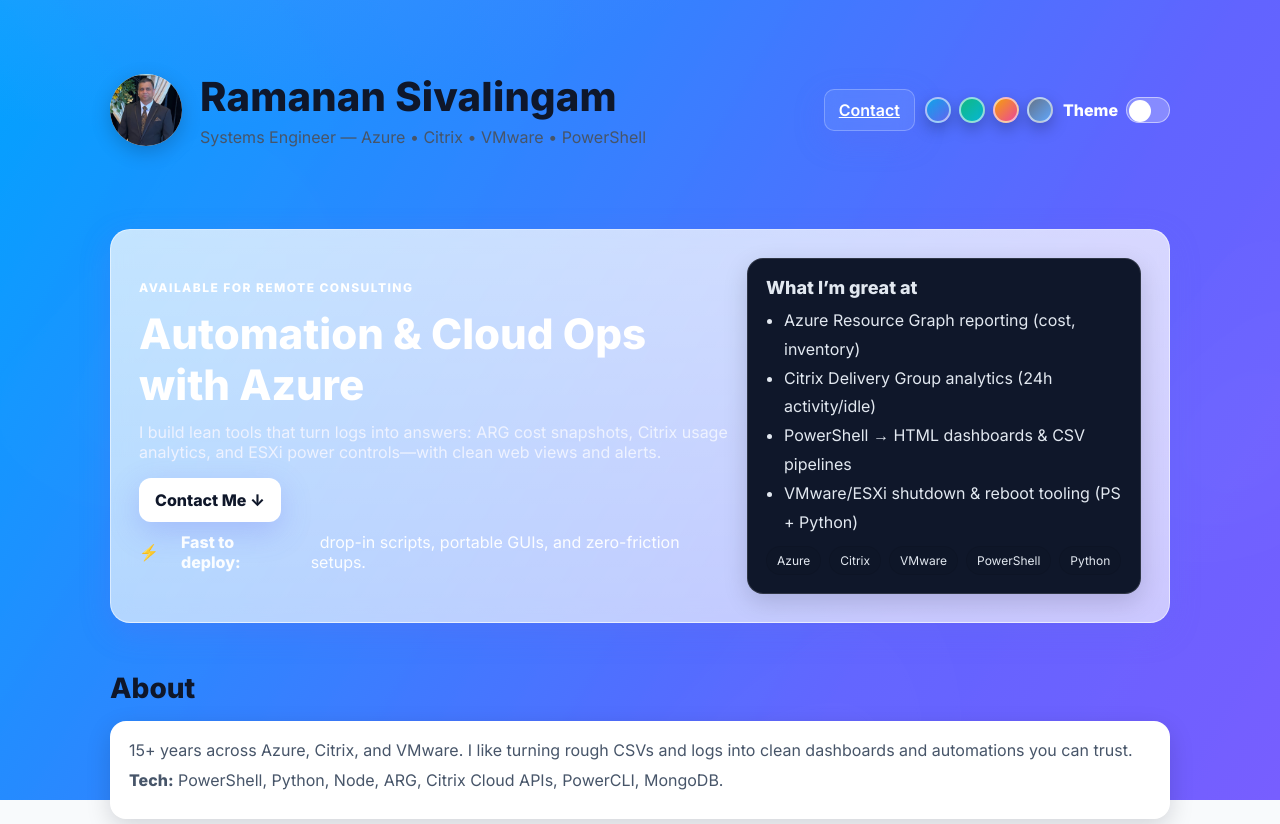
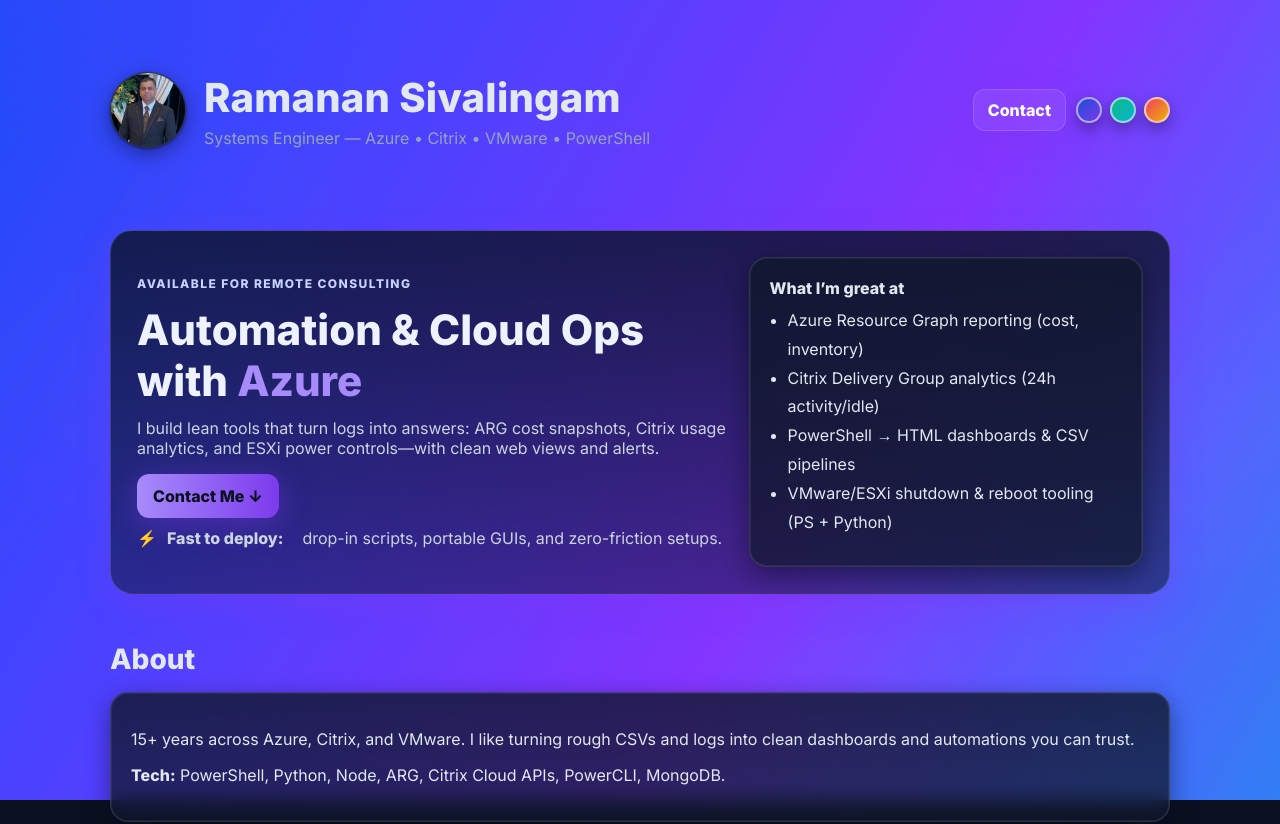
Before and after one commit to ramanan18/ramanan18.github.io, a plain HTML site: page index.html in a window 1280 px wide. Shown: the top 824 px of the page. Drawn offline with Linux system fonts and the light colour scheme.

Commit message:
Update index.html darkmode

```diff
--- a/index.html
+++ b/index.html
@@ -9,143 +9,123 @@
   <link href="https://fonts.googleapis.com/css2?family=Inter:wght@400;600;800&display=swap" rel="stylesheet">
   <style>
     :root{
-      /* Text & surfaces */
-      --fg:#0f172a; --muted:#475569; --bg:#0b1020; --card:#0f172a;
-      /* Accent + gradient stops (editable via JS) */
-      --accent:#6366f1;
-      --g1:#0ea5e9; --g2:#6366f1; --g3:#8b5cf6; --g4:#06b6d4;
-      --glow: 0 10px 30px rgba(99,102,241,.35);
-    }
-    @media (prefers-color-scheme: light){
-      :root{ --fg:#0f172a; --muted:#475569; --bg:#f8fafc; --card:#ffffff; --glow: 0 10px 30px rgba(99,102,241,.25) }
+      /* Dark-first palette */
+      --bg:#0b1020;        /* deep navy */
+      --surface:#0f172a;   /* card bg */
+      --text:#e2e8f0;      /* light text */
+      --muted:#94a3b8;     /* subdued text */
+      --accent:#7c3aed;    /* neon purple */
+      --edge:#a78bfa;      /* glow edge */
+      --g1:#1d4ed8; --g2:#7c3aed; --g3:#06b6d4; --g4:#22d3ee; /* background gradient stops */
+      --ring: 0 0 0 2px #ffffff1a inset, 0 1px 3px rgba(0,0,0,.5);
+      --glow: 0 10px 30px rgba(124,58,237,.35);
     }
     *{box-sizing:border-box}
     html,body{height:100%}
-    body{ margin:0; font-family:Inter,system-ui,Segoe UI,Roboto,Helvetica,Arial,sans-serif; color:var(--fg); background:var(--bg); overflow-x:hidden; }
+    body{
+      margin:0; font-family:Inter,system-ui,Segoe UI,Roboto,Helvetica,Arial,sans-serif;
+      color:var(--text); background:var(--bg); overflow-x:hidden;
+      -webkit-font-smoothing:antialiased; -moz-osx-font-smoothing:grayscale;
+    }
 
-    /* Animated gradient background (uses CSS vars) */
+    /* Animated background */
     .bg-anim{
       position:fixed; inset:0; z-index:-3; filter:saturate(120%);
       background:
-        radial-gradient(1200px 600px at 10% -10%, #a78bfa55, transparent 60%),
-        radial-gradient(1000px 700px at 110% 10%, #22d3ee44, transparent 60%),
-        radial-gradient(900px 600px at 50% 110%, #f472b655, transparent 60%),
-        linear-gradient(120deg,var(--g1) 0%, var(--g2) 40%, var(--g3) 70%, var(--g4) 100%);
+        radial-gradient(1000px 600px at 5% -10%, #7c3aed33, transparent 60%),
+        radial-gradient(900px 600px at 105% 10%, #06b6d433, transparent 60%),
+        radial-gradient(900px 600px at 50% 110%, #22d3ee33, transparent 60%),
+        linear-gradient(120deg,var(--g1) 0%, var(--g2) 35%, var(--g3) 70%, var(--g4) 100%);
       background-size: 200% 200%;
-      animation: pan 24s ease-in-out infinite alternate;
+      animation: pan 26s ease-in-out infinite alternate;
     }
     @keyframes pan{ from{background-position:0% 0%} to{background-position:100% 100%} }
 
-    /* Floating glassy blobs */
+    /* Soft glow blobs */
     .blob{
-      position:fixed; border-radius:50%; filter:blur(40px); opacity:.35; z-index:-2;
+      position:fixed; border-radius:50%; filter:blur(48px); opacity:.35; z-index:-2;
       background:conic-gradient(from 0deg, #fff0, #fff3 40%, #fff0 70%);
-      mix-blend-mode: soft-light;
-      animation: float 18s ease-in-out infinite;
+      mix-blend-mode:soft-light; animation: float 18s ease-in-out infinite;
     }
-    .blob.b1{width:380px; height:380px; left:-80px; top:120px; animation-delay:-2s}
-    .blob.b2{width:320px; height:320px; right:-60px; top:220px; animation-delay:1s}
-    .blob.b3{width:420px; height:420px; left:40%; bottom:-120px; animation-delay:4s}
-    @keyframes float{
-      0%,100%{ transform: translateY(0) translateX(0) scale(1);}
-      50%{ transform: translateY(-30px) translateX(10px) scale(1.05);}
-    }
+    .blob.b1{width:380px;height:380px;left:-80px;top:120px;animation-delay:-2s}
+    .blob.b2{width:320px;height:320px;right:-60px;top:220px;animation-delay:1s}
+    .blob.b3{width:420px;height:420px;left:40%;bottom:-120px;animation-delay:4s}
+    @keyframes float{0%,100%{transform:translateY(0) translateX(0) scale(1)}50%{transform:translateY(-30px) translateX(10px) scale(1.05)}}
 
+    /* Layout */
     header{
       max-width:1100px; margin:0 auto; padding:72px 20px 24px;
       display:flex; align-items:center; gap:24px; justify-content:space-between;
     }
+    main{ max-width:1100px; margin:0 auto; padding:10px 20px 80px; }
+    section{ margin-top:48px }
+    h3{ margin:0 0 16px; font-size:clamp(20px,2.6vw,28px) }
+
+    /* Brand */
     .brand{display:flex; align-items:center; gap:18px}
     .avatar{
-      width:72px;height:72px;border-radius:50%;
-      box-shadow:0 6px 20px rgba(0,0,0,.2); object-fit:cover; background:#fff;
+      width:76px;height:76px;border-radius:50%; object-fit:cover; background:#111827;
+      box-shadow: var(--ring), 0 6px 20px rgba(0,0,0,.4);
+      border:1px solid #ffffff22;
     }
     .title h1{margin:0; font-size:clamp(28px,4vw,40px); letter-spacing:.2px}
     .title p{margin:6px 0 0; color:var(--muted)}
+
+    /* Controls */
     .controls{display:flex; gap:10px; align-items:center; flex-wrap:wrap}
     .btn{
-      appearance:none; border:1px solid #ffffff40; background:#ffffff14; color:#fff;
-      padding:10px 14px; border-radius:10px; cursor:pointer; backdrop-filter: blur(8px);
-      box-shadow: var(--glow); font-weight:600; transition: transform .15s ease, opacity .2s;
+      appearance:none; border:1px solid #ffffff25; background:#ffffff12; color:#fff;
+      padding:10px 14px; border-radius:12px; cursor:pointer; backdrop-filter: blur(8px);
+      box-shadow:var(--glow); font-weight:700; transition: transform .15s ease, opacity .2s, border-color .2s;
     }
-    .btn:hover{ transform: translateY(-1px); opacity:.95 }
-
-    /* Palette swatches */
+    .btn:hover{ transform: translateY(-1px); opacity:.95; border-color:#ffffff40 }
     .palette{display:flex; gap:8px; align-items:center}
     .swatch{
-      width:26px; height:26px; border-radius:50%; border:2px solid #ffffff90; cursor:pointer;
-      box-shadow: 0 6px 16px rgba(0,0,0,.25);
+      width:26px;height:26px;border-radius:50%;border:2px solid #ffffff90;cursor:pointer;
+      box-shadow:0 6px 16px rgba(0,0,0,.35)
     }
-    .swatch.indigo{ background:linear-gradient(135deg,#0ea5e9,#6366f1) }
-    .swatch.emerald{ background:linear-gradient(135deg,#10b981,#06b6d4) }
-    .swatch.amber{ background:linear-gradient(135deg,#f59e0b,#ec4899) }
-    .swatch.slate{ background:linear-gradient(135deg,#64748b,#60a5fa) }
+    .swatch.purple{background:linear-gradient(135deg,#1d4ed8,#7c3aed)}
+    .swatch.teal{background:linear-gradient(135deg,#10b981,#06b6d4)}
+    .swatch.rose{background:linear-gradient(135deg,#f43f5e,#eab308)}
 
-    main{ max-width:1100px; margin:0 auto; padding:10px 20px 80px;}
+    /* Cards */
+    .card{
+      background:linear-gradient(180deg, #0f172acc, #0f172ab0);
+      backdrop-filter: blur(10px);
+      border:1px solid #ffffff1f; border-radius:18px; padding:20px;
+      box-shadow: 0 8px 24px rgba(2,6,23,.45), 0 0 0 1px #ffffff10 inset;
+      transition: transform .2s ease, box-shadow .2s ease, border-color .2s;
+    }
+    .card:hover{ transform: translateY(-4px); box-shadow:0 16px 44px rgba(2,6,23,.55), 0 0 0 1px #ffffff15 inset }
 
-    /* Hero card */
+    /* Hero */
     .hero{
-      background: linear-gradient(180deg, rgba(255,255,255,.75), rgba(255,255,255,.65));
-      backdrop-filter: blur(10px);
-      border:1px solid rgba(255,255,255,.5);
-      border-radius:20px; padding:28px; box-shadow: var(--glow);
-      display:grid; grid-template-columns: 1.2fr .8fr; gap:18px; align-items:center;
+      display:grid; grid-template-columns:1.2fr .8fr; gap:20px; align-items:center;
+      border-radius:22px; padding:26px; border:1px solid #ffffff24; background:linear-gradient(180deg,#0b1228d0,#0b122880);
+      box-shadow:var(--glow);
     }
     @media (max-width:900px){ .hero{ grid-template-columns:1fr } }
-    .kicker{color:#ffffff; font-weight:700; letter-spacing:.12em; text-transform:uppercase; font-size:12px}
-    .hero h2{margin:.3em 0; font-size:clamp(28px,4vw,42px); color:#fff}
-    .type{font-weight:700; color:#fff}
-    .hero p{margin:.5em 0 1em; color:#eef2ff}
-    .hero a.cta{
-      display:inline-block; background:#fff; color:#0f172a; padding:12px 16px; border-radius:12px;
-      font-weight:700; text-decoration:none; box-shadow: var(--glow);
+    .kicker{color:#c7d2fe; font-weight:800; letter-spacing:.12em; text-transform:uppercase; font-size:12px}
+    .hero h2{margin:.3em 0; font-size:clamp(28px,4vw,42px); color:#eef2ff}
+    .type{font-weight:800; color:#a78bfa}
+    .hero p{margin:.6em 0 1em; color:#cbd5e1}
+    .cta{
+      display:inline-block; background:linear-gradient(90deg,var(--edge),var(--accent));
+      color:#0b1020; padding:12px 16px; border-radius:12px; font-weight:800; text-decoration:none;
+      box-shadow:0 6px 30px rgba(124,58,237,.45);
     }
-    .hero .stat{ display:flex; gap:16px; align-items:center; color:#fff; margin-top:10px; opacity:.95 }
+    .stat{ display:flex; gap:10px; align-items:center; color:#cbd5e1; margin-top:10px }
 
-    /* Sections */
-    section{ margin-top:48px }
-    h3{ margin:0 0 16px; font-size:clamp(20px,2.6vw,28px) }
-
-    /* Cards */
-    .grid{ display:grid; gap:16px; grid-template-columns: repeat(12, 1fr); }
-    .col-6{ grid-column: span 6 }
-    .col-4{ grid-column: span 4 }
-    .col-12{ grid-column: span 12 }
-    @media (max-width:900px){ .col-6,.col-4{ grid-column: span 12 } }
-
-    .card{
-      background:var(--card); border:1px solid #ffffff30;
-      border-radius:16px; padding:18px;
-      box-shadow: 0 8px 24px rgba(2,6,23,.15);
-      transition: transform .2s ease, box-shadow .2s ease;
-      will-change: transform;
-    }
-    .card:hover{ transform: translateY(-4px) scale(1.01); box-shadow:0 16px 40px rgba(2,6,23,.22) }
-    .card h4{ margin:0 0 8px; font-size:18px }
-    .card p{ margin:0 0 10px; color:var(--muted) }
-    .tags{ display:flex; gap:8px; flex-wrap:wrap; margin-top:8px }
-    .tag{ font-size:12px; padding:6px 10px; background:#00000008; border-radius:999px; border:1px solid #00000015 }
-
-    .links{display:flex; gap:10px; margin-top:10px}
-    .link{ color:#fff; text-decoration:none; font-weight:700; background: linear-gradient(90deg,var(--g2),var(--g1));
-      padding:8px 12px; border-radius:10px; box-shadow: var(--glow) }
-    .link.ghost{ background:#ffffff12; color:#fff; border:1px solid #ffffff44 }
-
-    /* footer styles kept (no footer rendered) */
-    footer{ margin-top:48px; color:#cbd5e1; font-size:14px; text-align:center }
-
-    /* Reveal on scroll */
+    /* Reveal */
     .reveal{ opacity:0; transform: translateY(20px); transition: opacity .7s ease, transform .7s ease }
     .reveal.visible{ opacity:1; transform:none }
 
-    /* Dark-mode switch styles */
-    .switch{ display:inline-flex; align-items:center; gap:8px; color:#fff; font-weight:700 }
-    .toggle{ width:44px; height:26px; border-radius:26px; background:#ffffff40; position:relative; border:1px solid #ffffff80; }
-    .knob{ position:absolute; top:2px; left:2px; width:22px; height:22px; background:#fff; border-radius:50%; transition:left .2s }
-    .toggle.on .knob{ left:20px }
+    /* Links */
+    a{ color:var(--edge); text-decoration:none }
+    a:hover{ text-decoration:underline }
 
-    /* Link color binds to accent */
-    a{ color:var(--accent) }
+    /* Focus outline */
+    :focus-visible{ outline:2px solid var(--edge); outline-offset:3px }
   </style>
 </head>
 <body>
@@ -156,7 +136,6 @@
 
   <header>
     <div class="brand">
-      <!-- Use your own headshot at /profile.jpg; falls back if missing -->
       <img class="avatar" src="profile.jpg" alt="Portrait of Ramanan Sivalingam"
            onerror="this.onerror=null; this.src='https://avatars.githubusercontent.com/u/9919?v=4'">
       <div class="title">
@@ -167,20 +146,11 @@
 
     <div class="controls">
       <a class="btn" href="mailto:sivaramanan@gmail.com">Contact</a>
-
-      <!-- Color palette picker -->
-      <div class="palette" title="Color theme">
-        <button class="swatch indigo" data-p="indigo" aria-label="Indigo/Cyan"></button>
-        <button class="swatch emerald" data-p="emerald" aria-label="Emerald/Teal"></button>
-        <button class="swatch amber" data-p="amber" aria-label="Amber/Rose"></button>
-        <button class="swatch slate" data-p="slate" aria-label="Slate/Blue"></button>
+      <div class="palette" title="Change accent">
+        <button class="swatch purple" data-p="purple" aria-label="Purple/Indigo"></button>
+        <button class="swatch teal" data-p="teal" aria-label="Teal/Emerald"></button>
+        <button class="swatch rose" data-p="rose" aria-label="Rose/Amber"></button>
       </div>
-
-      <!-- Dark mode toggle -->
-      <label class="switch" title="Toggle dark mode">
-        <span>Theme</span>
-        <div class="toggle" id="themeToggle"><div class="knob"></div></div>
-      </label>
     </div>
   </header>
 
@@ -191,10 +161,10 @@
         <h2>Automation & Cloud Ops with <span class="type" id="type"></span></h2>
         <p>I build lean tools that turn logs into answers: ARG cost snapshots, Citrix usage analytics, and ESXi power controls—with clean web views and alerts.</p>
         <a class="cta" href="#contact">Contact Me ↓</a>
-        <div class="stat">⚡ <strong style="margin-left:6px">Fast to deploy:</strong>&nbsp; drop-in scripts, portable GUIs, and zero-friction setups.</div>
+        <div class="stat">⚡ <strong>Fast to deploy:</strong>&nbsp; drop-in scripts, portable GUIs, and zero-friction setups.</div>
       </div>
 
-      <div class="card" style="background:#0f172a; color:#e2e8f0; border-color:#ffffff22">
+      <div class="card">
         <h4 style="margin:0 0 8px">What I’m great at</h4>
         <ul style="margin:0 0 10px 18px; padding:0; line-height:1.8">
           <li>Azure Resource Graph reporting (cost, inventory)</li>
@@ -202,13 +172,9 @@
           <li>PowerShell → HTML dashboards & CSV pipelines</li>
           <li>VMware/ESXi shutdown & reboot tooling (PS + Python)</li>
         </ul>
-        <div class="tags">
-          <span class="tag">Azure</span><span class="tag">Citrix</span><span class="tag">VMware</span><span class="tag">PowerShell</span><span class="tag">Python</span>
-        </div>
       </div>
     </section>
 
-    <!-- About -->
     <section class="reveal">
       <h3>About</h3>
       <div class="card">
@@ -217,7 +183,6 @@
       </div>
     </section>
 
-    <!-- Contact -->
     <section id="contact" class="reveal">
       <h3>Contact</h3>
       <div class="card">
@@ -242,42 +207,27 @@
       setTimeout(type, deleting ? 70 : 110);
     })();
 
-    // Scroll reveal
-    const observer = ('IntersectionObserver' in window) ? new IntersectionObserver(entries=>{
-      for(const e of entries){ if(e.isIntersecting){ e.target.classList.add('visible'); observer.unobserve(e.target); } }
+    // Reveal on scroll
+    const io = ('IntersectionObserver' in window) ? new IntersectionObserver(es=>{
+      for(const e of es){ if(e.isIntersecting){ e.target.classList.add('visible'); io.unobserve(e.target); } }
     },{threshold:.1}) : null;
-    document.querySelectorAll('.reveal').forEach(n=>{ if(observer) observer.observe(n); else n.classList.add('visible'); });
+    document.querySelectorAll('.reveal').forEach(n=> io ? io.observe(n) : n.classList.add('visible'));
 
-    // Dark mode toggle (persist)
-    const toggle = document.getElementById('themeToggle');
-    function applyTheme(theme){
-      if(theme==='dark'){ document.documentElement.style.colorScheme='dark'; toggle.classList.add('on'); }
-      else if(theme==='light'){ document.documentElement.style.colorScheme='light'; toggle.classList.remove('on'); }
-      else { document.documentElement.style.colorScheme='normal'; toggle.classList.remove('on'); }
-      localStorage.setItem('theme', theme || '');
-    }
-    const savedTheme = localStorage.getItem('theme'); if(savedTheme) applyTheme(savedTheme);
-    toggle.addEventListener('click', ()=>{
-      const curr = localStorage.getItem('theme');
-      applyTheme(curr==='dark' ? 'light' : 'dark');
-    });
-
-    // Color palettes (persist)
+    // Accent palette (persist)
     const palettes = {
-      indigo:{ g1:'#0ea5e9', g2:'#6366f1', g3:'#8b5cf6', g4:'#06b6d4', accent:'#6366f1' },
-      emerald:{ g1:'#10b981', g2:'#06b6d4', g3:'#34d399', g4:'#0ea5e9', accent:'#10b981' },
-      amber:{ g1:'#f59e0b', g2:'#ec4899', g3:'#f472b6', g4:'#fb7185', accent:'#f59e0b' },
-      slate:{ g1:'#64748b', g2:'#60a5fa', g3:'#38bdf8', g4:'#94a3b8', accent:'#60a5fa' }
+      purple:{ g1:'#1d4ed8', g2:'#7c3aed', g3:'#06b6d4', g4:'#22d3ee', accent:'#7c3aed', edge:'#a78bfa' },
+      teal:{   g1:'#0ea5e9', g2:'#06b6d4', g3:'#10b981', g4:'#22d3ee', accent:'#06b6d4', edge:'#67e8f9' },
+      rose:{   g1:'#f43f5e', g2:'#eab308', g3:'#fb7185', g4:'#f472b6', accent:'#f43f5e', edge:'#fda4af' }
     };
     function applyPalette(name){
-      const p = palettes[name]; if(!p) return;
+      const p = palettes[name] || palettes.purple;
       const r = document.documentElement.style;
       r.setProperty('--g1', p.g1); r.setProperty('--g2', p.g2); r.setProperty('--g3', p.g3); r.setProperty('--g4', p.g4);
-      r.setProperty('--accent', p.accent);
+      r.setProperty('--accent', p.accent); r.setProperty('--edge', p.edge);
       localStorage.setItem('palette', name);
     }
-    const saved = localStorage.getItem('palette'); applyPalette(saved || 'indigo');
-    document.querySelectorAll('.swatch').forEach(s=> s.addEventListener('click', ()=> applyPalette(s.dataset.p)));
+    const saved = localStorage.getItem('palette'); applyPalette(saved || 'purple');
+    document.querySelectorAll('.swatch').forEach(s => s.addEventListener('click', () => applyPalette(s.dataset.p)));
   </script>
 </body>
 </html>
```
